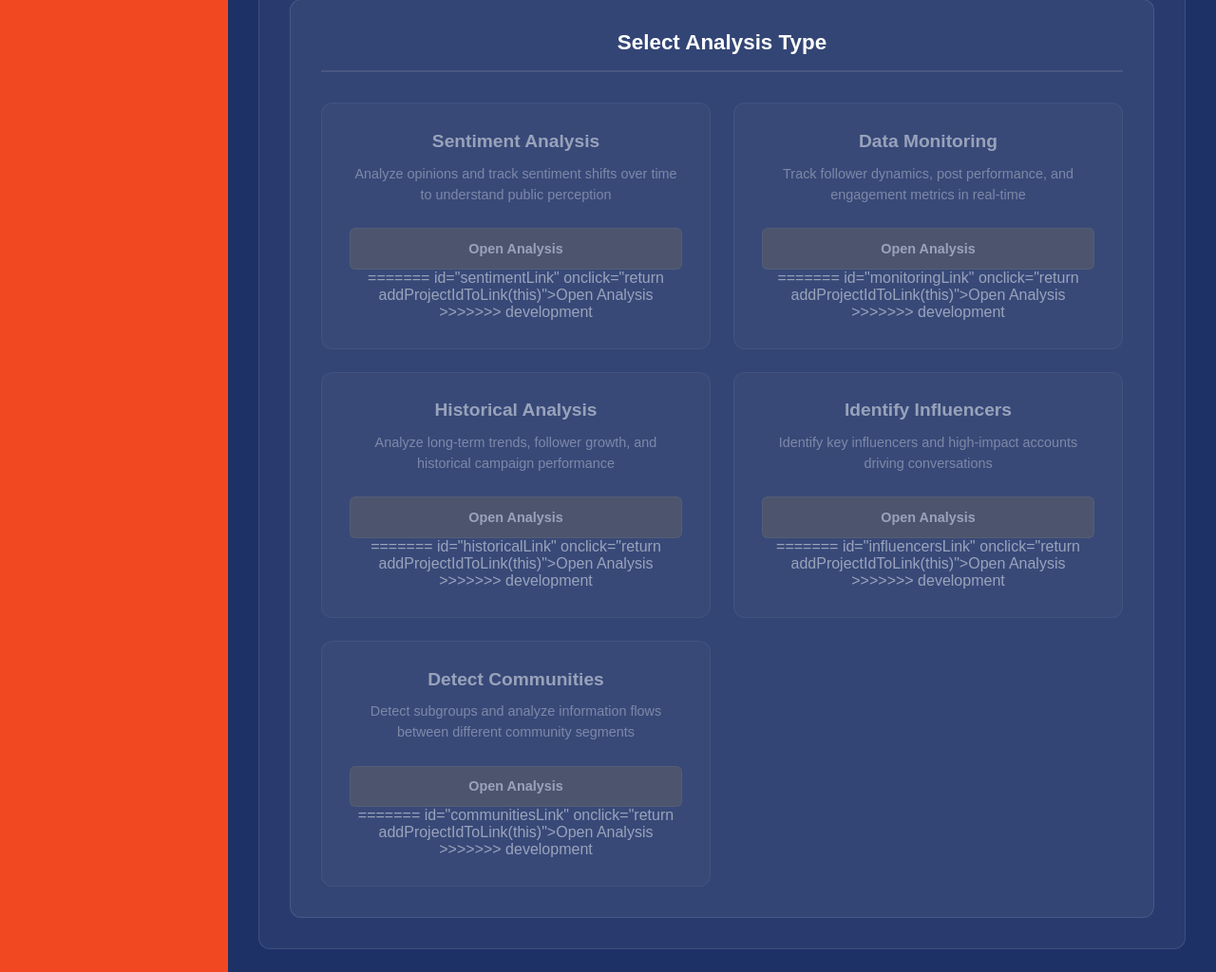
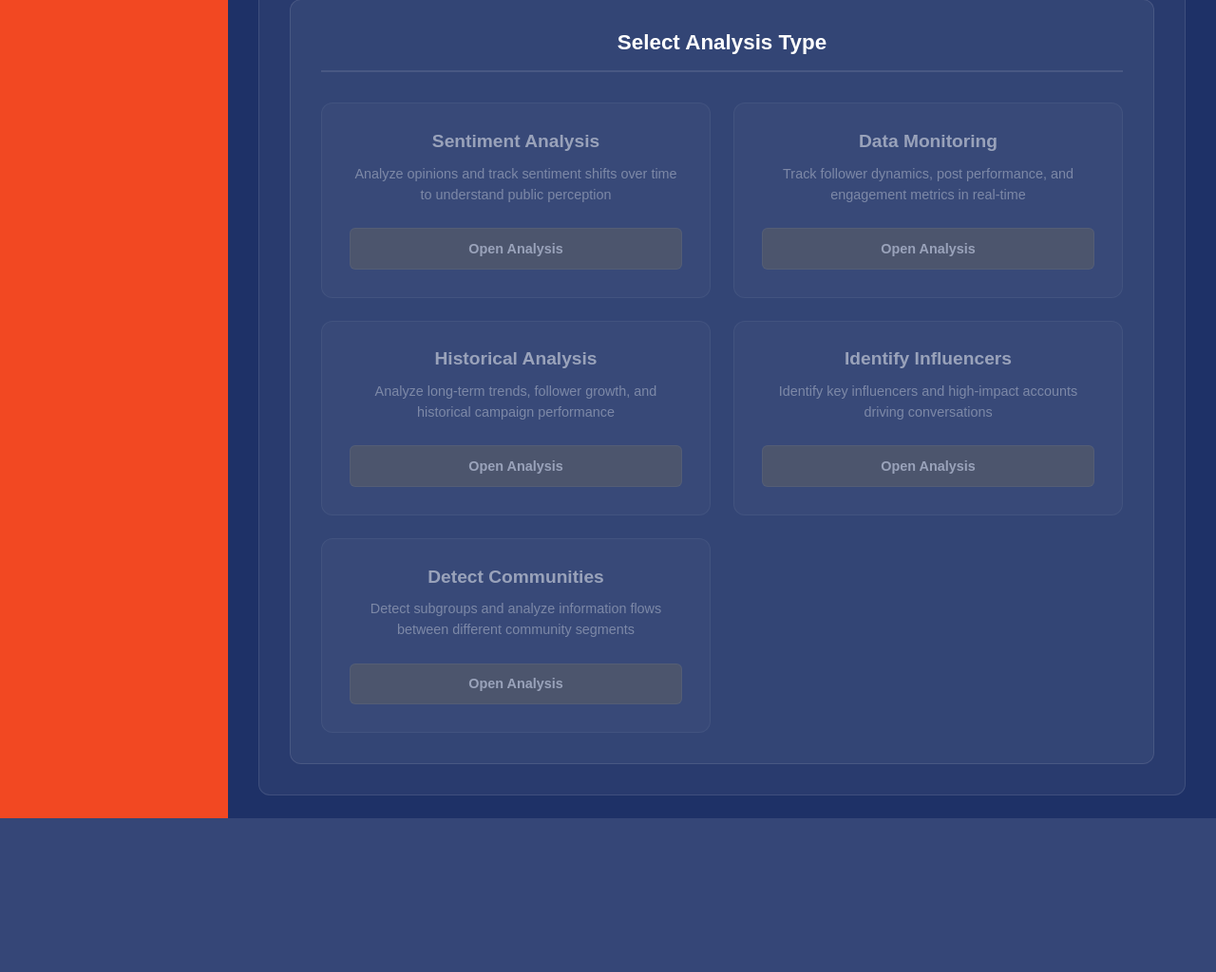
Before and after one commit to GTMGRADE/orbitlink-fyp-2025, a Flask app: page /projects/sna in a window 1280 px wide. Shown: the part 436-1460 px from the top of the page at 95% size. After the commit the page ends 1298 px from the top, so only its background shows below. Run offline with Flask 3, Linux system fonts and the light colour scheme; the visitor is signed in with stand-in values (Sample User, id 1); data that the repository does not hold is empty.

Commit message:
Profile Fix

```diff
--- a/Controller/registeredUser_controller/user_controller.py
+++ b/Controller/registeredUser_controller/user_controller.py
@@ -155,9 +155,9 @@ class UserController:
             except:
                 query_id = user_id
 
+            # Query only by _id (do not filter by role)
+            # Regular users don't have a role field, so we just match by ID
             query = {"_id": query_id}
-            if user_type:
-                query["role"] = user_type
 
             user_data = db.users.find_one(query)
 
--- a/Templates/project_sna.html
+++ b/Templates/project_sna.html
@@ -680,12 +680,8 @@
                 <p class="analysis-desc">Analyze opinions and track sentiment shifts over time to understand public perception</p>
                 <a href="{{ url_for('projects.sentiment_analysis') }}"
                    class="analysis-link disabled"
-<<<<<<< HEAD
-                   id="sentimentLink">Open Analysis</a>
-=======
                    id="sentimentLink"
                    onclick="return addProjectIdToLink(this)">Open Analysis</a>
->>>>>>> development
               </div>
 
               <!-- Data Monitoring Card -->
@@ -694,12 +690,8 @@
                 <p class="analysis-desc">Track follower dynamics, post performance, and engagement metrics in real-time</p>
                 <a href="{{ url_for('projects.data_monitoring') }}"
                    class="analysis-link disabled"
-<<<<<<< HEAD
-                   id="monitoringLink">Open Analysis</a>
-=======
                    id="monitoringLink"
                    onclick="return addProjectIdToLink(this)">Open Analysis</a>
->>>>>>> development
               </div>
 
               <!-- Historical Analysis Card -->
@@ -708,12 +700,8 @@
                 <p class="analysis-desc">Analyze long-term trends, follower growth, and historical campaign performance</p>
                 <a href="{{ url_for('projects.historical_analysis') }}"
                    class="analysis-link disabled"
-<<<<<<< HEAD
-                   id="historicalLink">Open Analysis</a>
-=======
                    id="historicalLink"
                    onclick="return addProjectIdToLink(this)">Open Analysis</a>
->>>>>>> development
               </div>
 
               <!-- Influencer Detection Card -->
@@ -722,12 +710,8 @@
                 <p class="analysis-desc">Identify key influencers and high-impact accounts driving conversations</p>
                 <a href="{{ url_for('projects.identify_influencers') }}"
                    class="analysis-link disabled"
-<<<<<<< HEAD
-                   id="influencersLink">Open Analysis</a>
-=======
                    id="influencersLink"
                    onclick="return addProjectIdToLink(this)">Open Analysis</a>
->>>>>>> development
               </div>
 
               <!-- Community Detection Card -->
@@ -736,12 +720,8 @@
                 <p class="analysis-desc">Detect subgroups and analyze information flows between different community segments</p>
                 <a href="{{ url_for('projects.detect_communities') }}"
                    class="analysis-link disabled"
-<<<<<<< HEAD
-                   id="communitiesLink">Open Analysis</a>
-=======
                    id="communitiesLink"
                    onclick="return addProjectIdToLink(this)">Open Analysis</a>
->>>>>>> development
               </div>
             </div>
           </div>
@@ -963,12 +943,6 @@
           }
 
           const currentProjectId = projectId || getCurrentProjectId();
-<<<<<<< HEAD
-          if (currentProjectId) {
-              const currentHref = linkElement.getAttribute('href');
-              const separator = currentHref.includes('?') ? '&' : '?';
-              linkElement.setAttribute('href', `${currentHref}${separator}project_id=${currentProjectId}`);
-=======
           console.log(`[addProjectIdToLink] Element: ${linkElement.id}, Project ID: ${currentProjectId}`);
 
           if (currentProjectId) {
@@ -977,7 +951,6 @@
               const newHref = `${currentHref}${separator}project_id=${currentProjectId}`;
               linkElement.setAttribute('href', newHref);
               console.log(`[addProjectIdToLink] Updated href to: ${newHref}`);
->>>>>>> development
 
               // Store in localStorage for the analysis page to use
               localStorage.setItem('currentProjectId', currentProjectId);
```
Also changed, not shown: boundary/registeredUser_boundary/user_ui.py (+0 -25 lines).
